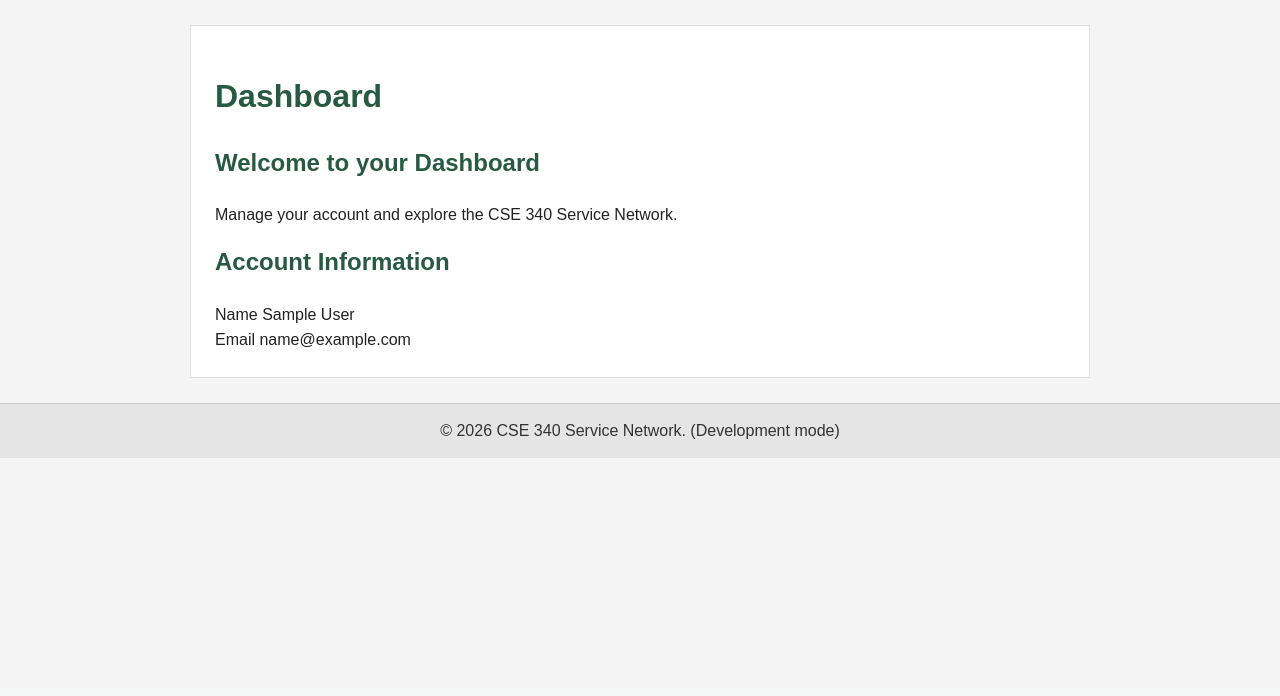
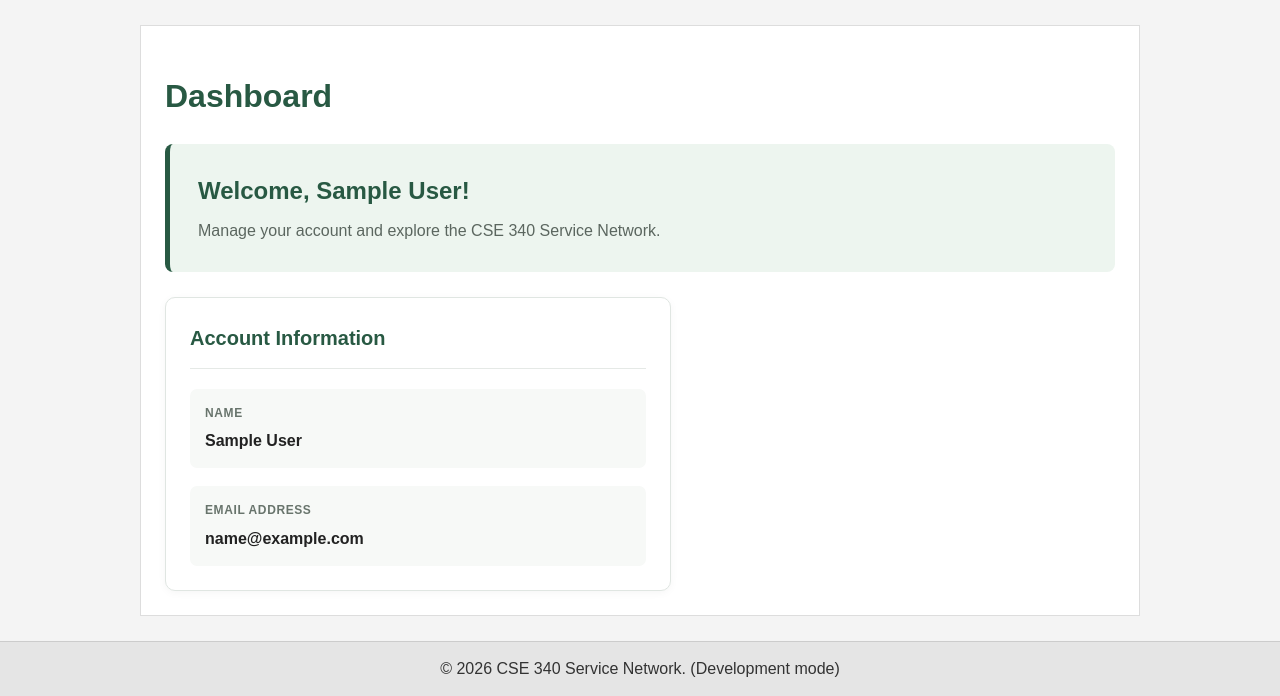
Before and after one commit to erickwakyeboateng/cse340-course-repo, a Node server app: page /dashboard in a window 1280 px wide. Shown: the part 113-809 px from the top of the page. Before the commit the page ends 571 px from the top, so only its background shows below. Run offline with Node 20, Linux system fonts and the light colour scheme; the visitor is signed in with stand-in values (Sample User, id 1).

Commit message:
Add dashboard layout and styling with user and admin sections

```diff
--- a/public/css/main.css
+++ b/public/css/main.css
@@ -603,3 +603,172 @@ form button[type="submit"]:active {
     min-width: 500px;
   }
 }
+
+/* =========================================
+   DASHBOARD - TWO COLUMN LAYOUT
+========================================= */
+
+.dashboard-page {
+  max-width: 1000px;
+}
+
+/* Welcome banner */
+
+.dashboard-welcome {
+  padding: 28px;
+  margin-bottom: 25px;
+  background-color: #edf5ef;
+  border-left: 5px solid #285943;
+  border-radius: 8px;
+}
+
+.dashboard-welcome h2 {
+  margin: 0 0 8px;
+  font-size: 1.5rem;
+}
+
+.dashboard-welcome p {
+  margin: 0;
+  color: #5b665f;
+}
+
+/* Two-column card layout */
+
+.dashboard-grid {
+  display: grid;
+  grid-template-columns: 1.2fr 1fr;
+  gap: 22px;
+  align-items: stretch;
+}
+
+/* Account information card */
+
+.dashboard-profile {
+  padding: 24px;
+  background-color: #fff;
+  border: 1px solid #e0e6e2;
+  border-radius: 10px;
+  box-shadow: 0 2px 8px rgba(0, 0, 0, 0.04);
+}
+
+.dashboard-card-heading {
+  display: flex;
+  justify-content: space-between;
+  align-items: center;
+  gap: 12px;
+  padding-bottom: 14px;
+  margin-bottom: 20px;
+  border-bottom: 1px solid #e5e9e6;
+}
+
+.dashboard-card-heading h2 {
+  margin: 0;
+  font-size: 1.25rem;
+}
+
+.profile-item {
+  margin-bottom: 18px;
+  padding: 15px;
+  background-color: #f7f9f7;
+  border-radius: 7px;
+}
+
+.profile-item:last-child {
+  margin-bottom: 0;
+}
+
+.profile-label {
+  display: block;
+  margin-bottom: 5px;
+  color: #68746c;
+  font-size: 12px;
+  font-weight: bold;
+  text-transform: uppercase;
+  letter-spacing: 0.6px;
+}
+
+.profile-value {
+  display: block;
+  color: #222;
+  font-size: 16px;
+  font-weight: 600;
+  overflow-wrap: anywhere;
+}
+
+/* Administration card */
+
+.dashboard-admin {
+  display: flex;
+  flex-direction: column;
+  padding: 24px;
+  color: #fff;
+  background-color: #285943;
+  border-radius: 10px;
+  box-shadow: 0 3px 10px rgba(40, 89, 67, 0.12);
+}
+
+.dashboard-admin .dashboard-card-heading {
+  border-bottom-color: rgba(255, 255, 255, 0.2);
+}
+
+.dashboard-admin .dashboard-card-heading h2 {
+  color: #fff;
+}
+
+.admin-label {
+  padding: 4px 9px;
+  color: #285943;
+  background-color: #dcefe3;
+  border-radius: 20px;
+  font-size: 11px;
+  font-weight: bold;
+  letter-spacing: 0.5px;
+}
+
+.admin-description {
+  margin: 0 0 25px;
+  color: #e3eee7;
+  line-height: 1.6;
+}
+
+/* Admin action link */
+
+.admin-action-link {
+  display: flex;
+  justify-content: space-between;
+  align-items: center;
+  gap: 12px;
+  margin-top: auto;
+  padding: 13px 16px;
+  color: #285943;
+  background-color: #fff;
+  border-radius: 7px;
+  text-decoration: none;
+  font-weight: bold;
+  transition: background-color 0.2s ease;
+}
+
+.admin-action-link:hover {
+  background-color: #edf5ef;
+}
+
+.admin-arrow {
+  font-size: 20px;
+}
+
+/* Responsive dashboard */
+
+@media (max-width: 700px) {
+  .dashboard-grid {
+    grid-template-columns: 1fr;
+  }
+
+  .dashboard-welcome {
+    padding: 20px;
+  }
+
+  .dashboard-profile,
+  .dashboard-admin {
+    padding: 20px;
+  }
+}
--- a/src/models/users.js
+++ b/src/models/users.js
@@ -25,7 +25,7 @@ const createUser = async (name, email, passwordHash) => {
 
 const findUserByEmail = async (email) => {
   const query = `
-      SELECT u.user_id, u.email, u.password_hash, r.role_name
+      SELECT u.user_id, u.name, u.email, u.password_hash, r.role_name
       FROM users u
       JOIN roles r ON u.role_id = r.role_id
       WHERE u.email = $1
--- a/src/views/dashboard.ejs
+++ b/src/views/dashboard.ejs
@@ -6,16 +6,18 @@
         </h1>
 
         <section class="dashboard-welcome">
-            <div class="dashboard-welcome-content">
-                <h2>Welcome to your Dashboard</h2>
+            <h2>Welcome, <%= name || "User" %>!</h2>
             <p>Manage your account and explore the CSE 340 Service Network.</p>
-            </div>
         </section>
 
+        <div class="dashboard-grid">
+
+            <!-- Account Information -->
             <section class="dashboard-profile">
+                <div class="dashboard-card-heading">
                     <h2>Account Information</h2>
+                </div>
 
-            <div class="profile-information">
                 <div class="profile-item">
                     <span class="profile-label">Name</span>
                     <span class="profile-value">
@@ -24,30 +26,33 @@
                 </div>
 
                 <div class="profile-item">
-                    <span class="profile-label">Email</span>
+                    <span class="profile-label">Email Address</span>
                     <span class="profile-value">
                         <%= email %>
                     </span>
                 </div>
-            </div>
             </section>
 
+            <!-- Admin section - only visible to admins -->
             <% if (user && user.role_name==='admin' ) { %>
                 <section class="dashboard-admin">
-                <div class="admin-card-content">
-                    <div>
+                    <div class="dashboard-card-heading">
                         <h2>Administration</h2>
-                        <p>Manage registered users and view their assigned roles.</p>
+                        <span class="admin-label">ADMIN</span>
                     </div>
 
+                    <p class="admin-description">
+                        Manage registered users and review their assigned roles.
+                    </p>
+
                     <a href="/users" class="admin-action-link">
-                        View Registered Users
-                        <span aria-hidden="true">&rarr;</span>
+                        <span>View Registered Users</span>
+                        <span class="admin-arrow">&rarr;</span>
                     </a>
-                </div>
                 </section>
                 <% } %>
 
+        </div>
     </main>
 
     <%- include('partials/footer') %>
```
Lines whose indentation alone changed are shown as unchanged.
